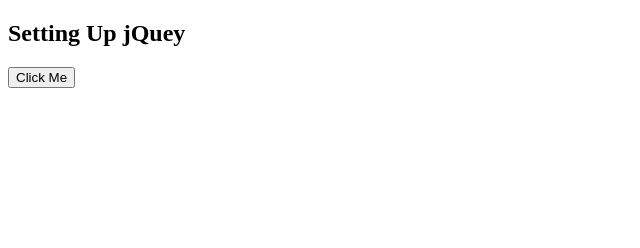
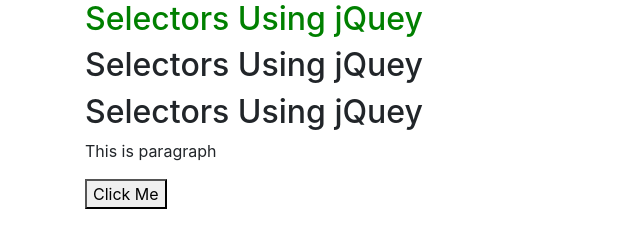
Before and after one commit to shawnfc/jquery-refresher, a plain HTML site: page jquery-basics/index.html in a window 1280 px wide. Shown: the whole page, without its empty margins (0-640 px from the left). Drawn offline with nearby package versions, Linux system fonts and the light colour scheme.

Commit message:
basic selectors

```diff
--- /dev/null
+++ b/jquery-basics/css/style.scss
@@ -0,0 +1,3 @@
+#firstH2 {
+    color: green;
+}
--- a/jquery-basics/index.html
+++ b/jquery-basics/index.html
@@ -2,17 +2,35 @@
 <html>
 
 <head>
+    <title>JQuery Selectors</title>
 
+    <!-- Bootstrap CSS -->
+    <link rel="stylesheet" href="https://stackpath.bootstrapcdn.com/bootstrap/4.3.1/css/bootstrap.min.css"
+        integrity="sha384-ggOyR0iXCbMQv3Xipma34MD+dH/1fQ784/j6cY/iJTQUOhcWr7x9JvoRxT2MZw1T" crossorigin="anonymous">
+    <script src="https://stackpath.bootstrapcdn.com/bootstrap/4.3.1/js/bootstrap.min.js"
+        integrity="sha384-JjSmVgyd0p3pXB1rRibZUAYoIIy6OrQ6VrjIEaFf/nJGzIxFDsf4x0xIM+B07jRM"
+        crossorigin="anonymous"></script>
+    <link rel="stylesheet" href="css/style.css">
 </head>
 
 <body>
-    <h2 id="heading1">Setting Up jQuey</h2>
-    <button id="btn1" onclick="fn1()">Click Me</button>
+    <div class="container">
+        <h2 id="firstH2" class="myHeading">Selectors Using jQuey</h2>
+        <h2 class="myHeading">Selectors Using jQuey</h2>
+        <h2>Selectors Using jQuey</h2>
+
+        <div class="myHeading">
+            <p>This is paragraph</p>
+        </div>
+
+        <button id="btn1" onclick="fn1()">Click Me</button>
+    </div>
 </body>
+
 <script src="js/jquery.js"></script>
 <script>
     function fn1() {
-        $('#heading1').fadeToggle(1000);
+        $('.myHeading').fadeToggle();
     }
 </script>
 
```
Also changed, not shown: jquery-basics/css/style.css (added), 1 other file.
